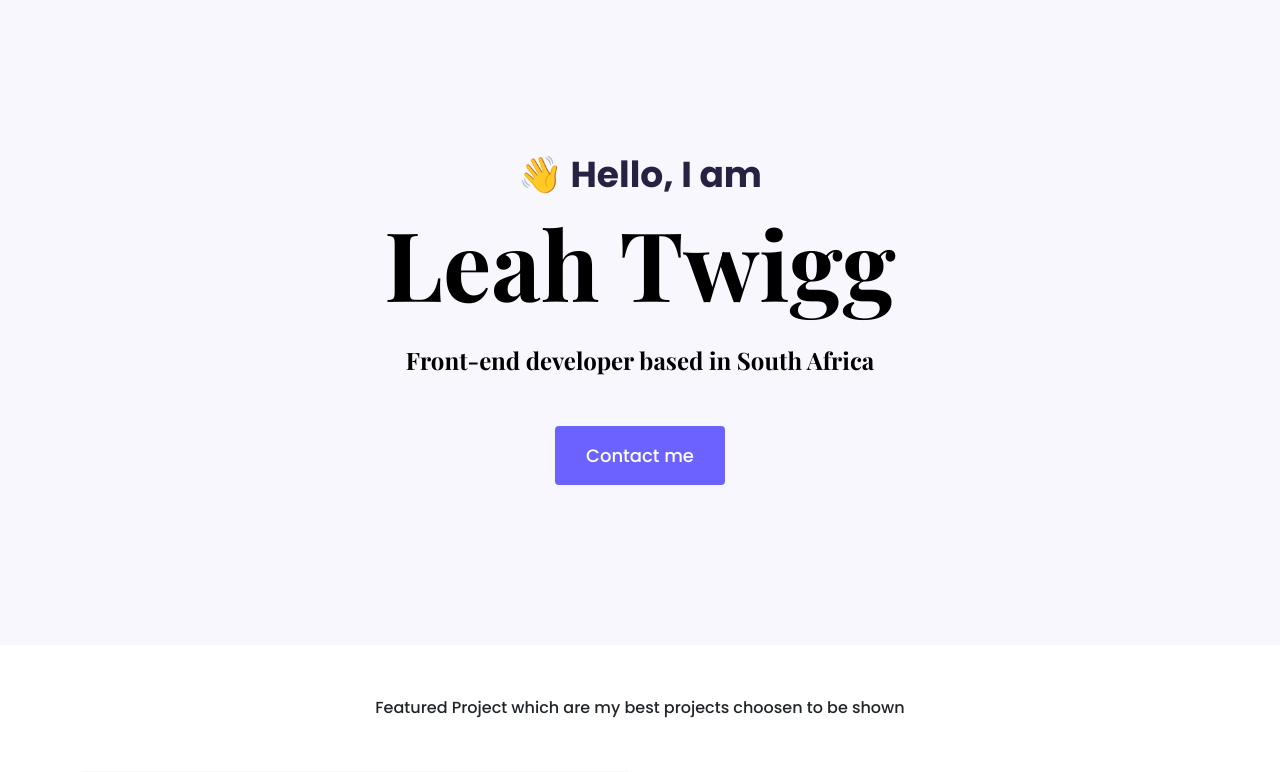
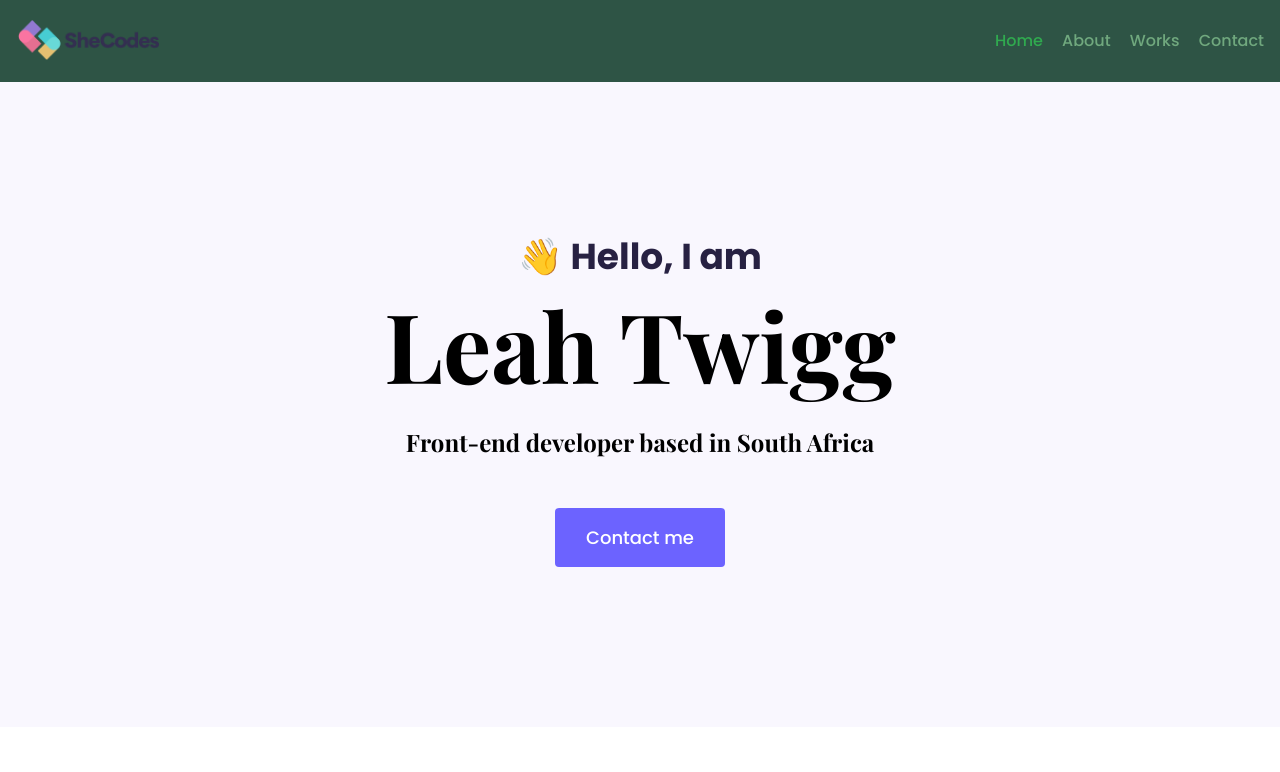
Before and after one commit to lea-bee/portfolio-project, a website built with Parcel: page index.html in a window 1280 px wide. Shown: the top 772 px of the page. Built offline with nearby package versions, Linux system fonts and the light colour scheme.

Commit message:
Integated navigation on project

```diff
--- a/index.html
+++ b/index.html
@@ -30,6 +30,28 @@
     ></script>
   </head>
   <body>
+    <div class="nav-container">
+      <nav class="d-flex justify-content-between">
+        <a href="/" class="ms-3">
+          <img
+            src="images/logo.png"
+            alt="Logo"
+            class="logo d-none d-md-block"
+          />
+          <img
+            src="images/logo-small.jpg"
+            alt="Logo"
+            class="logo d-block d-md-none"
+          />
+        </a>
+        <ul>
+          <li class="active"><a href="/">Home</a></li>
+          <li><a href="/about.html">About</a></li>
+          <li><a href="/work.html">Works</a></li>
+          <li class="me-3"><a href="/contact.html">Contact</a></li>
+        </ul>
+      </nav>
+    </div>
     <div class="hero">
       <p>👋 Hello, I am</p>
       <h1>Leah Twigg</h1>
--- a/styles/style.css
+++ b/styles/style.css
@@ -101,6 +101,43 @@
   padding: 15px 30px;
 }
 
+.logo {
+  max-height: 40px;
+}
+
+nav {
+  padding: 20px 0;
+  background-color: #2e5445;
+}
+
+nav ul {
+  padding: 0;
+  margin: 0;
+}
+
+nav li {
+  display: inline;
+  list-style: none;
+  line-height: 42px;
+  margin-left: 15px;
+}
+
+nav a {
+  text-decoration: none;
+  /* color: #272142;*/
+  color: #70a87e;
+  transition: all 100ms ease-in-out;
+}
+
+nav a:hover,
+nav li.active a {
+  color: #30aa4f;
+}
+
+.nav-container {
+  max-width: 100%;
+}
+
 .project-description {
   padding: 120px 60px;
 }
@@ -121,6 +158,10 @@
     font-size: 44px;
   }
 
+  nav a {
+    font-size: 12px;
+  }
+
   .hero {
     padding: 80px 20px;
   }
@@ -130,7 +171,7 @@
     padding: 0;
   }
 
-  .project-desciption {
+  .project-description {
     padding: 0;
     text-align: center;
   }
```
Also changed, not shown: about.html (+22 -0 lines), contact.html (+22 -0 lines), work.html (+22 -0 lines), images/logo-small.jpg (added), images/logo.png (added).
